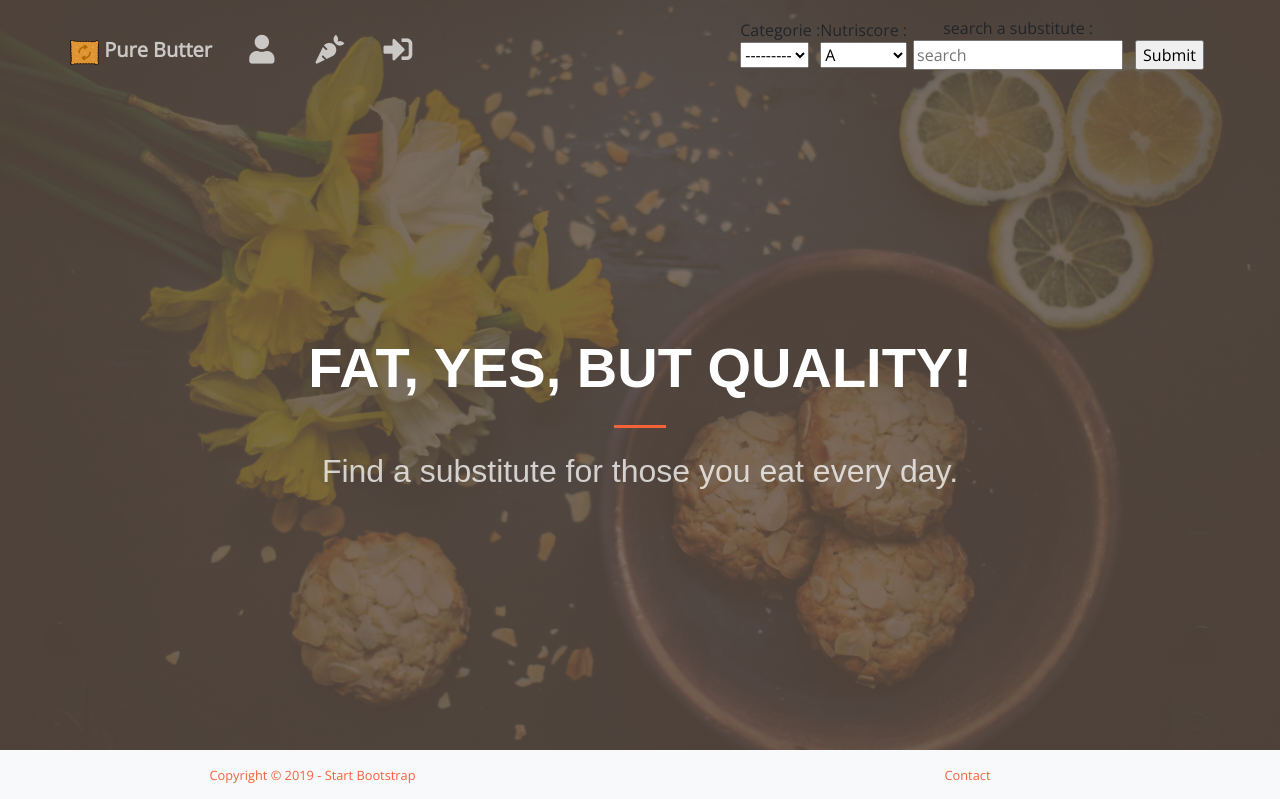
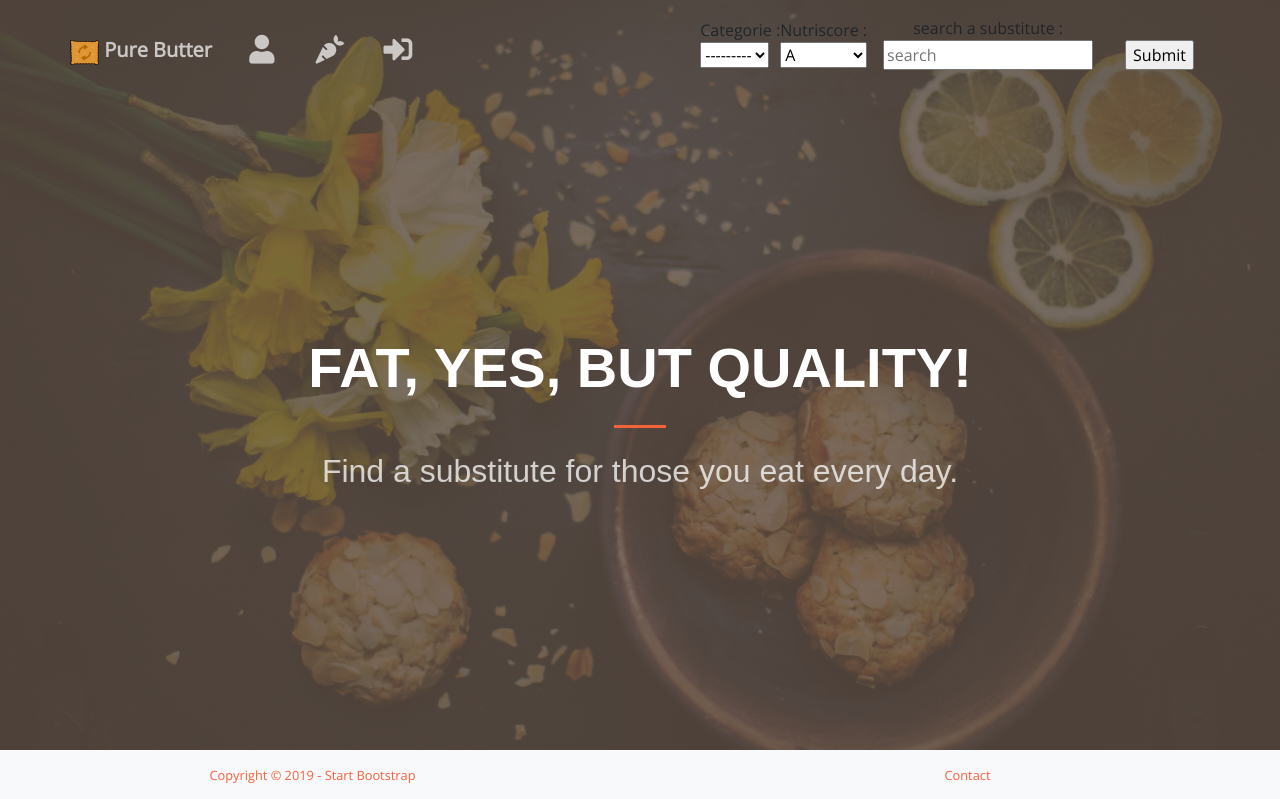
Before and after one commit to sandrinesuire/project_10, a Django app: template substitute/templates/substitute/search.html in a window 1280 px wide. Shown: the top 799 px of the page. Run offline with Django 3.2, Linux system fonts and the light colour scheme; the template is opened without the code that fills it: values that come from a table or form of the project are taken from there, others are empty; some libraries are stand-ins or nearby versions; some web fonts are replaced.

Commit message:
perf (filtering css)

```diff
--- a/substitute/static/substitute/css/substitute.css
+++ b/substitute/static/substitute/css/substitute.css
@@ -3,7 +3,7 @@
     text-transform: none;
 }
 input, button, .select2-selection{
-    margin: 0 6px 0 6px;
+    margin: 0 1em 0 1em;
 }
 h1, h2, h3, h4, h5, h6, .h1, .h2, .h3, .h4, .h5, .h6 {
     font-family: "Scope One", sans-serif;
@@ -93,7 +93,6 @@ header.min_masthead h1 {
 }
 
 
-
 footer {
     position: fixed;
     height: 50px;
```
